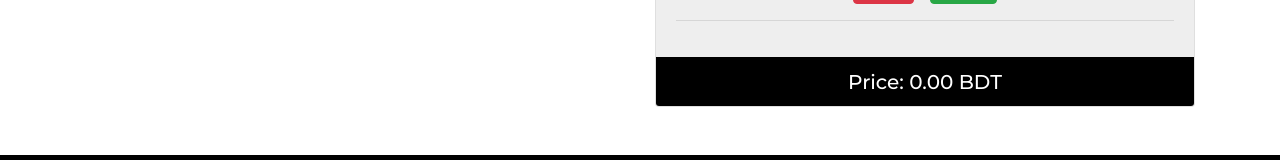
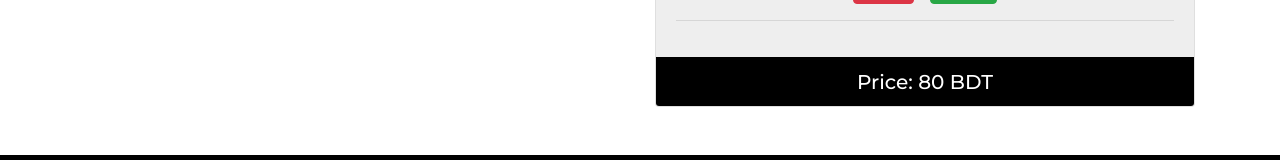
Before and after one commit to jakdev047/my-burger, a React (Create React App) app: page / in a window 1280 px wide. Shown: the part 483-643 px from the top of the page. Built offline with nearby package versions, Linux system fonts and the light colour scheme.

Commit message:
Showing Price on Card

```diff
--- a/src/components/BurgerBuilder/BurgerBuilder.js
+++ b/src/components/BurgerBuilder/BurgerBuilder.js
@@ -1,6 +1,12 @@
 import React, { Component, Fragment } from 'react';
 import Burger from './Burger/Burger';
 import Controls from './Controls/Controls';
+
+const ingredientsPrice = {
+    salad: 20,
+    cheese: 40,
+    meat: 90
+}
 
 class BurgerBuilder extends Component {
     state = {
@@ -8,23 +14,29 @@ class BurgerBuilder extends Component {
             {type: 'salad', amount:0},
             {type: 'cheese', amount:0},
             {type: 'meat', amount:0},
-        ]
+        ],
+        totalPrice: 80
     }
 
     addIngredientHandle = type => {
         const ingredients = [...this.state.ingredients];
+
+        const newPrice = this.state.totalPrice + ingredientsPrice[type];
 
         for( let item of ingredients) {
             if( item.type === type ) item.amount++;
         }
 
         this.setState({
-            ingredients
+            ingredients,
+            totalPrice: newPrice
         })
     }
 
     removeIngredientHandle = type => {
         const ingredients = [...this.state.ingredients];
+
+        const newPrice = this.state.totalPrice - ingredientsPrice[type];
 
         for( let item of ingredients) {
             if( item.type === type ) {
@@ -34,7 +46,8 @@ class BurgerBuilder extends Component {
         }
 
         this.setState({
-            ingredients
+            ingredients,
+            totalPrice: newPrice
         })
     }
 
@@ -50,6 +63,7 @@ class BurgerBuilder extends Component {
                             <Controls
                                 ingredientAdded = {this.addIngredientHandle}
                                 ingredientRemoved = {this.removeIngredientHandle}
+                                price={this.state.totalPrice}
                             />
                         </div>
                     </div>
--- a/src/components/BurgerBuilder/Controls/Controls.js
+++ b/src/components/BurgerBuilder/Controls/Controls.js
@@ -35,7 +35,7 @@ const Controls = props => {
                     }
                 </CardBody>
                 <CardFooter style={{background:'#000'}}>
-                    <h5 style={{color:'#fff'}}>Price: 0.00 BDT </h5>
+                    <h5 style={{color:'#fff'}}>Price: {props.price} BDT </h5>
                 </CardFooter>
             </Card>
         </div>
```
